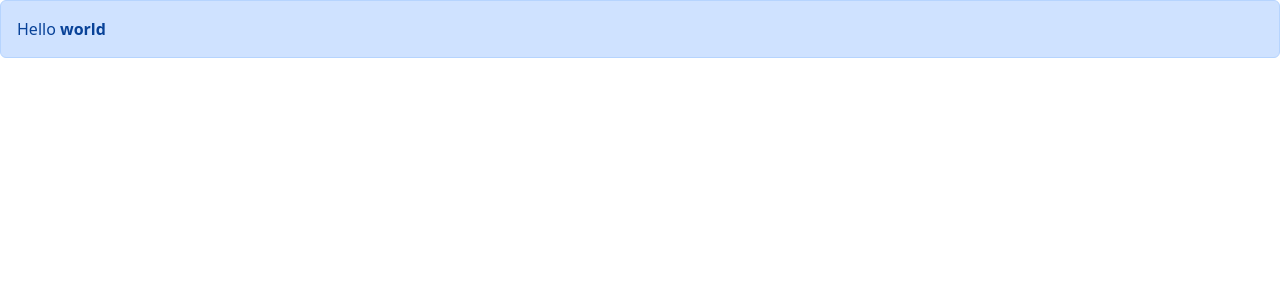
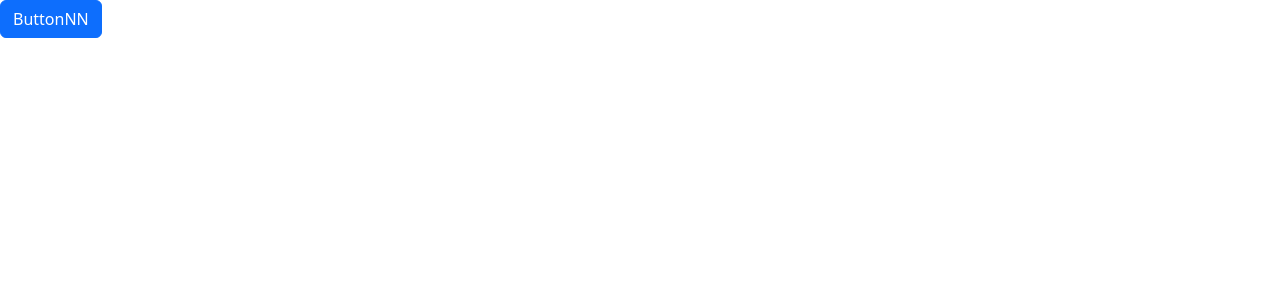
Before and after one commit to yanlimabarbosa/React-Learning, a React (Vite) app: page / in a window 1280 px wide. Shown: the top 300 px of the page. Built offline with nearby package versions, Linux system fonts and the light colour scheme.

Commit message:
button component

```diff
--- a/src/App.tsx
+++ b/src/App.tsx
@@ -1,11 +1,9 @@
-import Alert from "./components/Alert"
+import Button from "./components/Button"
 
 function App() {
   return (
     <div>
-      <Alert>
-        Hello <strong>world</strong>
-      </Alert>
+      <Button onClick={() => console.log("clicked")}>ButtonNN</Button>
     </div>
   )
 }
--- /dev/null
+++ b/src/components/Button.tsx
@@ -0,0 +1,14 @@
+interface buttonProps {
+  children: string
+  color?: "primary" | "secondary" | "danger"
+  onClick: () => void
+}
+
+const Button = ({ children, onClick, color = "primary" }: buttonProps) => {
+  return (
+    <button type="button" onClick={onClick} className={`btn btn-${color}`}>
+      {children}
+    </button>
+  )
+}
+export default Button
```
Also changed, not shown: src/Message.tsx (added, +7 -0 lines).
